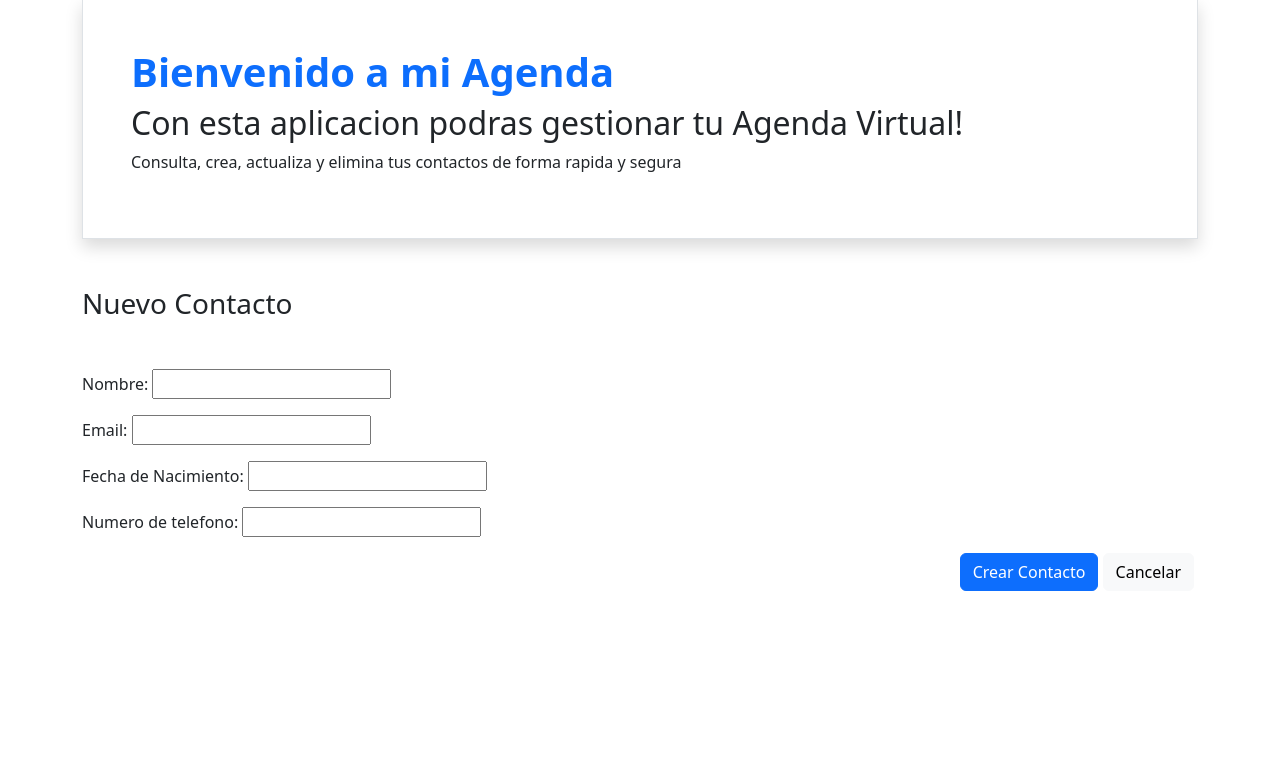
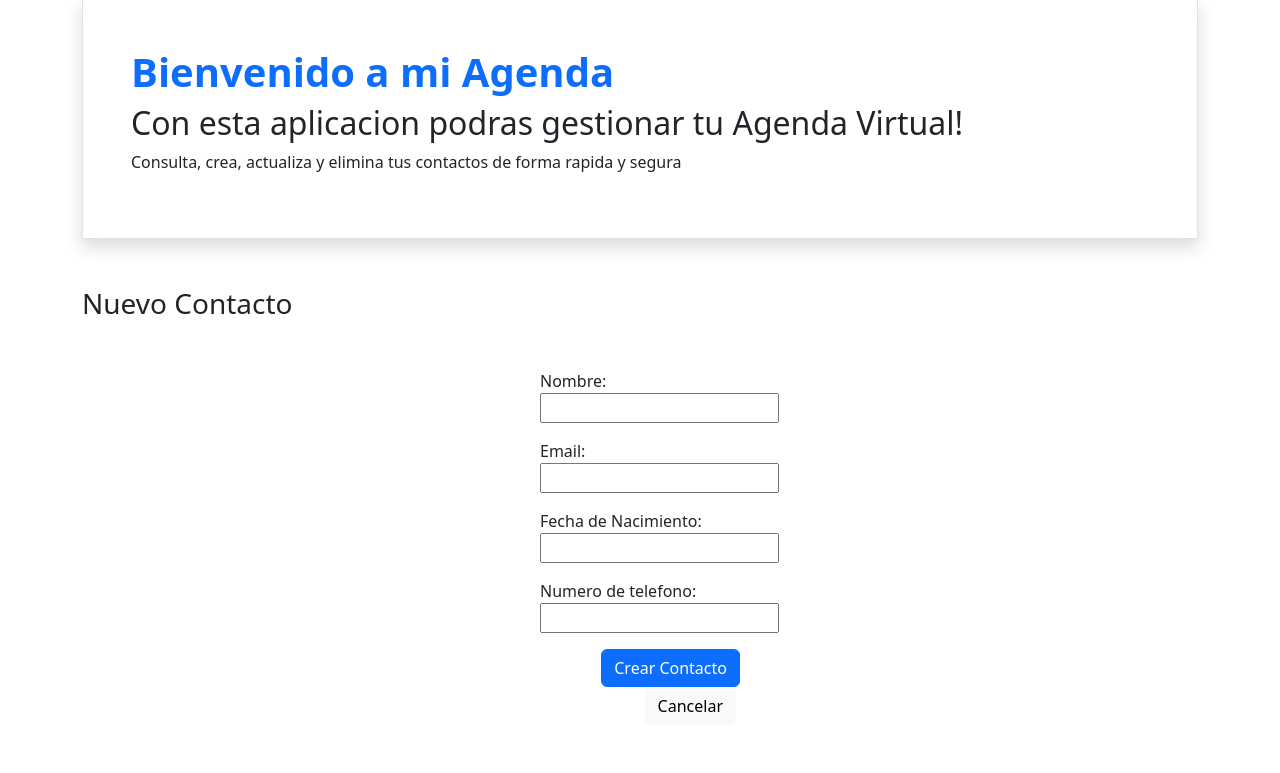
Before and after one commit to MiguelAntonioRS/Django-Project, a Django app: page /add/ in a window 1280 px wide. Shown: the part 49-822 px from the top of the page. Before the commit the page ends 640 px from the top, so only its background shows below. Run offline with Django 5.2, Linux system fonts and the light colour scheme; some libraries are stand-ins or nearby versions.

Commit message:
Aplying styles

```diff
--- a/contacts/templates/contacts/contact_form.html
+++ b/contacts/templates/contacts/contact_form.html
@@ -21,7 +21,7 @@
         <h3>Nuevo Contacto</h3>
     </div>
 
-    <form class="mt-5" action="" method="post">
+    <form style="max-width: 200px;" class="mt-5 mx-auto" action="" method="post">
         {{ form.as_p }}
 
         <div class="text-end mt-3">
```
